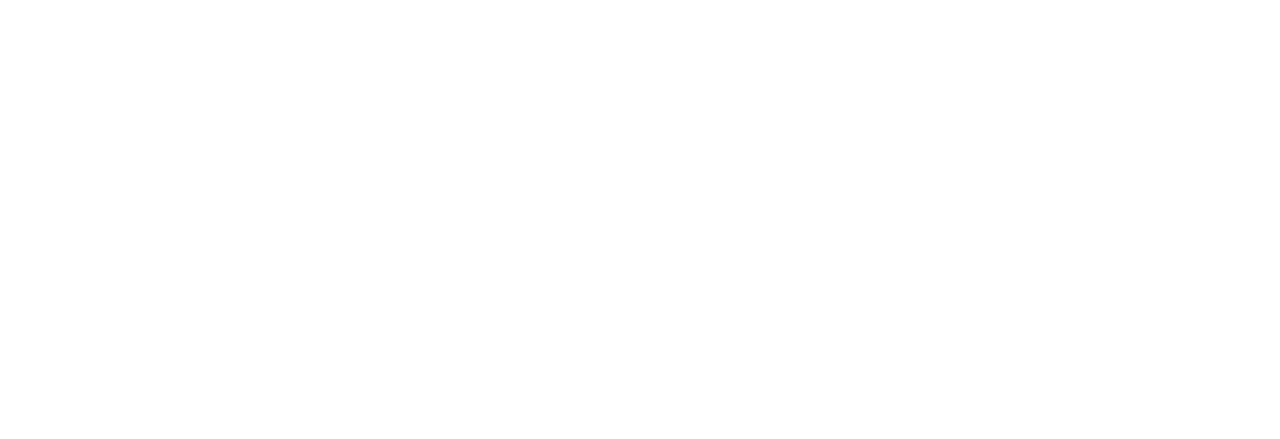
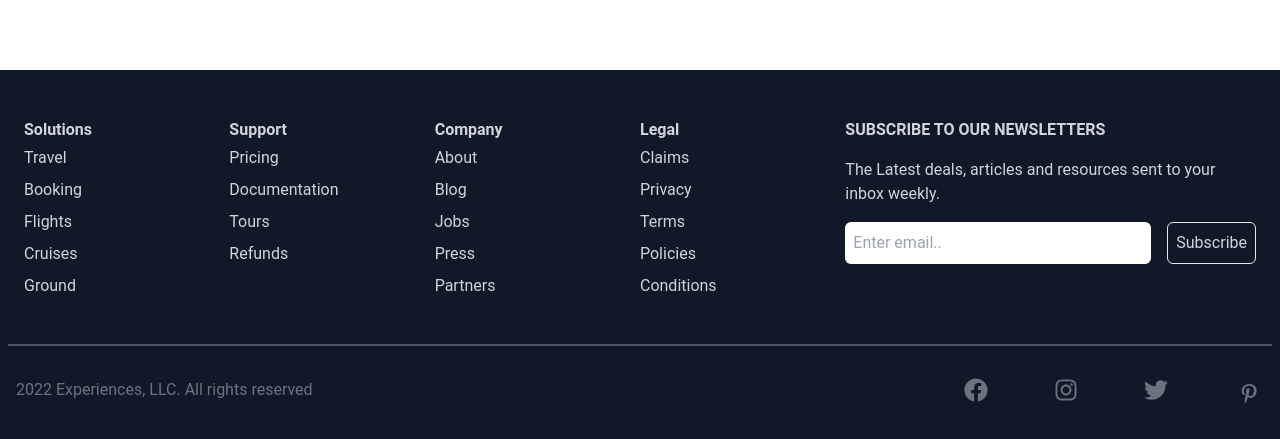
Before and after one commit to JailsonA/Travel, a React (Vite) app: page / in a window 1280 px wide. Shown: the part 3134-3573 px from the top of the page. Before the commit the page ends 3108 px from the top, so only its background shows below. Built offline with nearby package versions, Linux system fonts and the light colour scheme.

Commit message:
Footer add done - proj finished

```diff
--- a/src/App.jsx
+++ b/src/App.jsx
@@ -1,4 +1,5 @@
 import React from 'react'
+import Footer from './components/Footer'
 import Hero from './components/Hero'
 import ImageSlider from './components/ImageSlider'
 import Navbar from './components/Navbar'
@@ -16,6 +17,7 @@
     <Plan/>
     <Rooms/>
     <ImageSlider/>
+    <Footer/>
     </>
   )
 }
--- /dev/null
+++ b/src/components/Footer.jsx
@@ -0,0 +1,74 @@
+import React from 'react'
+
+import { FaFacebook, FaInstagram, FaTwitter } from 'react-icons/fa';
+import { TiSocialPinterest } from 'react-icons/ti';
+
+const Footer = () => {
+  return (
+    <div className='w-full mt-24 bg-gray-900 text-gray-300 py-2 px-2'>
+      <div className='max-w-[1400px] mx-auto grid grid-cols-2 md:grid-cols-6 border-b-2 border-gray-600 py-8 px-4'>
+        <div>
+          <h6 className='font-bold uppercare pt-2'>Solutions</h6>
+          <ul>
+            <li className='py-1'>Travel</li>
+            <li className='py-1'>Booking</li>
+            <li className='py-1'>Flights</li>
+            <li className='py-1'>Cruises</li>
+            <li className='py-1'>Ground</li>
+          </ul>
+        </div>
+        <div>
+          <h6 className='font-bold uppercare pt-2'>Support</h6>
+          <ul>
+            <li className='py-1'>Pricing</li>
+            <li className='py-1'>Documentation</li>
+            <li className='py-1'>Tours</li>
+            <li className='py-1'>Refunds</li>
+          </ul>
+        </div>
+        <div>
+          <h6 className='font-bold uppercare pt-2'>Company</h6>
+          <ul>
+            <li className='py-1'>About</li>
+            <li className='py-1'>Blog</li>
+            <li className='py-1'>Jobs</li>
+            <li className='py-1'>Press</li>
+            <li className='py-1'>Partners</li>
+          </ul>
+        </div>
+        <div>
+          <h6 className='font-bold uppercare pt-2'>Legal</h6>
+          <ul>
+            <li className='py-1'>Claims</li>
+            <li className='py-1'>Privacy</li>
+            <li className='py-1'>Terms</li>
+            <li className='py-1'>Policies</li>
+            <li className='py-1'>Conditions</li>
+          </ul>
+        </div>
+        <div className='col-span-2 py-8 md:pt-2'>
+          <p className='font-bold uppercase'>Subscribe to our newsletters</p>
+          <p className='py-4'>
+            The Latest deals, articles and resources sent to your inbox weekly.
+          </p>
+          <form className='flex flex-col sm:flex-row'>
+            <input className='w-full p-2 mr-4 rounded-md mb-4' type='email' placeholder='Enter email..' />
+            <button className='p-2 mb-4 rounded-md'>Subscribe</button>
+          </form>
+        </div>
+      </div>
+
+      <div className='flex flex-col max-w-[1400px] px-2 py-4 mx-auto justify-between sm:flex-row text-center text-gray-500'>
+        <p className='py-4'>2022 Experiences, LLC. All rights reserved</p>
+        <div className='flex justify-between sm:w-[300px] pt-4 text-2xl'>
+          <FaFacebook />
+          <FaInstagram />
+          <FaTwitter />
+          <TiSocialPinterest size={30} />
+        </div>
+      </div>
+    </div>
+  );
+};
+
+export default Footer;
```
